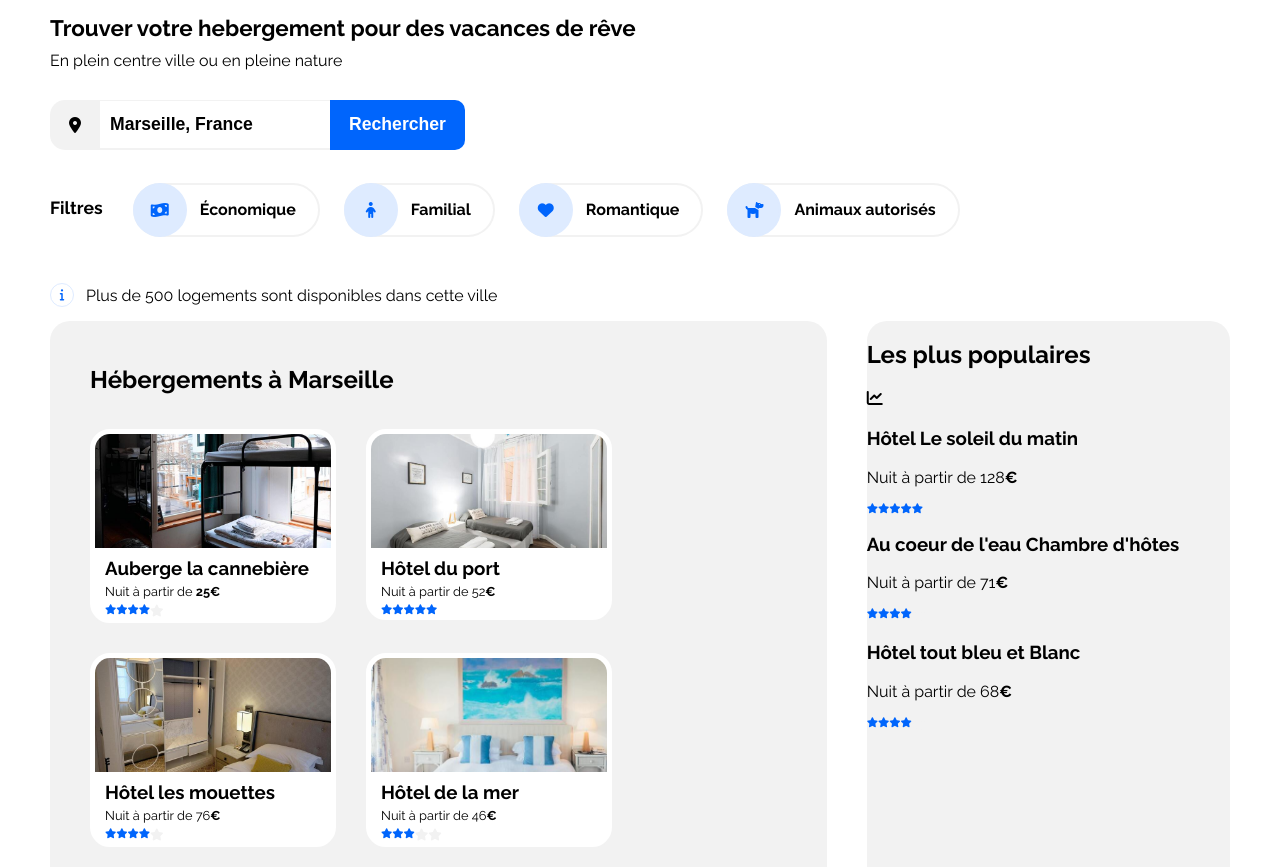
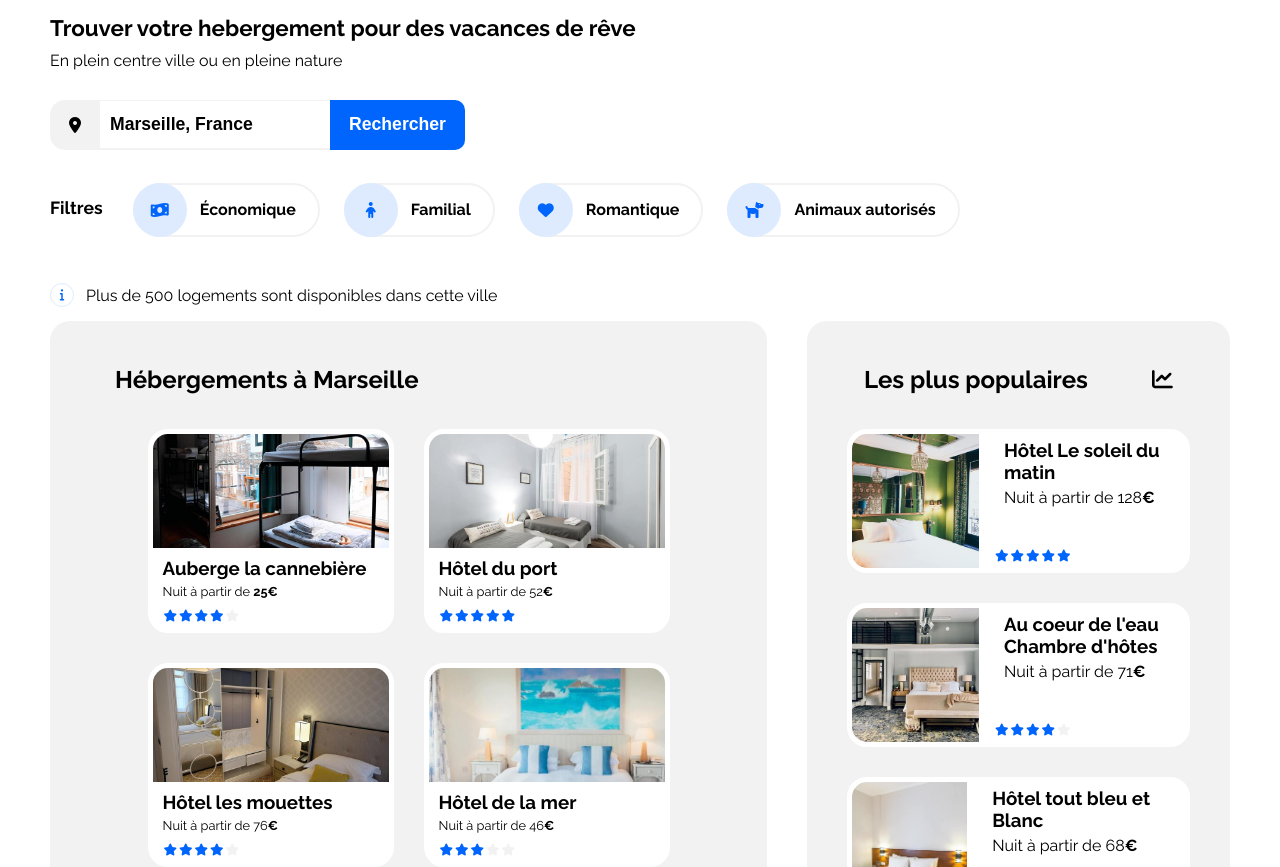
Before and after one commit to PAGESBen/BenjaminPAGES_2_20052021, a plain HTML site: page index.html in a window 1280 px wide. Shown: the part 85-952 px from the top of the page. Drawn offline with Linux system fonts and the light colour scheme.

Commit message:
ajout css aside + correction max-width body

```diff
--- a/index.html
+++ b/index.html
@@ -214,14 +214,23 @@
 
         </section>
 
-        <aside id="best_results">
+        <aside id="best_results_list">
+
+            <div id="best_results-title">
                 <h2>Les plus populaires</h2>
-            <i class="fas fa-chart-line"></i>
+                <span id="best_results-logo"><i class="fas fa-chart-line"></i></span>
+            </div>
 
-            <article class="best_results">
-                <!--inserer une image-->
+            <div id="best_results">
+
+                <a href="">
+                    <article class="best_result">
+                        <img src="./images/hebergements/4_small/emile-guillemot-Bj_rcSC5XfE-unsplash.jpg" alt="Hôtel Le soleil du matin">
+                        <div class="best_result-content">
+                            <div id="best_result-content-text">
                             <h3><span class="property_name">Hôtel Le soleil du matin</span></h3>
                             <p>Nuit à partir de 128<span class="devise">€</span></p>
+                        </div>
                             <div class="property_rank">
                                 <span class="star-on"><i class="fas fa-star"></i></span>
                                 <span class="star-on"><i class="fas fa-star"></i></span>
@@ -230,11 +239,17 @@
                                 <span class="star-on"><i class="fas fa-star"></i></span>
                             </div>
                     </article>
+                </a>
 
-            <article class="best_results">
-                <!--inserer une image-->
+                <a href="">
+                    <article class="best_result">
+                        <img src="./images/hebergements/4_small/aw-creative-VGs8z60yT2c-unsplash.jpg"
+                            alt="Au coeur de l'eau Chambre d'hôtes">
+                        <div class="best_result-content">
+                            <div id="best_result-content-text">
                                 <h3><span class="property_name">Au coeur de l'eau Chambre d'hôtes</span></h3>
                                 <p>Nuit à partir de 71<span class="devise">€</span></p>
+                            </div>
                             <div class="property_rank">
                                 <span class="star-on"><i class="fas fa-star"></i></span>
                                 <span class="star-on"><i class="fas fa-star"></i></span>
@@ -242,12 +257,18 @@
                                 <span class="star-on"><i class="fas fa-star"></i></span>
                                 <span class="star-off"><i class="fas fa-star"></i></span>
                             </div>
+                        </div>
                     </article>
+                </a>
 
-            <article class="best_results">
-                <!--inserer une image-->
+                <a href="">
+                    <article class="best_result">
+                        <img src="./images/hebergements/4_small/febrian-zakaria-sjvU0THccQA-unsplash.jpg" alt="">
+                        <div class="best_result-content">
+                            <div id="best_result-content-text">
                                 <h3><span class="property_name">Hôtel tout bleu et Blanc</span></h3>
                                 <p>Nuit à partir de 68<span class="devise">€</span></p>
+                            </div>
                             <div class="property_rank">
                                 <span class="star-on"><i class="fas fa-star"></i></span>
                                 <span class="star-on"><i class="fas fa-star"></i></span>
@@ -255,7 +276,10 @@
                                 <span class="star-on"><i class="fas fa-star"></i></span>
                                 <span class="star-off"><i class="fas fa-star"></i></span>
                             </div>
+                        </div>
                     </article>
+                </a>
+            </div>
 
         </aside>
     </div>
--- a/styles.css
+++ b/styles.css
@@ -1,6 +1,6 @@
 body{
     font-family: 'Raleway', sans-serif;
-    max-width: 1340px;
+    max-width: 1430px;
     margin: auto;
     padding: 0px 50px;
 }
@@ -220,21 +220,22 @@ nav li:hover{
     padding: 25px;
 }
 
-#best_results{
+#best_results_list{
    flex: 1;
     background-color: #F2F2F2;
     border-radius: 20px;
     margin-left: 20px;
+    padding: 25px;
 }
 
 /*mise en forme results_list*/
 
 #results_list h2{
-    margin-left: 15px;
+    margin-left: 40px;
 }
 
 #extended-list{
-    margin-left: 15px;
+    margin-left: 40px;
     font-size: 1.2em;
     font-weight: bold;
 }
@@ -244,6 +245,7 @@ nav li:hover{
 #results{
     display: flex;
     flex-wrap: wrap;
+    justify-content: center;
 }
 
 .result{
@@ -262,8 +264,7 @@ nav li:hover{
     border-radius: 15px 15px 0px 0px;
 }
 
-
-#results h3, #results p, #results .property_rank{
+.result h3, .result p, .result .property_rank{
     margin: 5px 0px 0px 10px;
 }
 
@@ -283,17 +284,61 @@ nav li:hover{
     display: flex;
 }
 
-.property_rank svg{
-    width: 10px;
-    margin: 1px;
-}
-
 .star-on{
     color: #0065FC;
-    font-size: 10px;
+    font-size: 12px;
+    margin : 5px 1px;
 }
 
 .star-off{
     color: #F2F2F2;
     font-size: 12px;
+    margin : 5px 1px;
 }
+
+/*aside*/
+
+#best_results-title{
+    width: 100%;
+    display: flex;
+    justify-content: space-around;
+    align-items: center;
+}
+
+#best_results-logo{
+    font-size: 1.3em;
+}
+
+#best_results{
+    display: flex;
+    flex-direction: column;
+    align-items: center;
+}
+
+.best_result {
+    background-color: white;
+    width: 333px;
+    height: 134px;
+    border-radius: 20px;
+    border: 5px solid white;
+    box-shadow: 0px 0px 3px #f2f2f2;
+    display: flex;
+    margin: 15px;
+}
+
+.best_result img{
+    object-fit: cover;
+    width: 127px;
+    border-radius: 15px 0px 0px 15px;
+}
+
+.best_result-content{
+    margin-left: 15px;
+    display: flex;
+    flex-direction: column;
+    justify-content: space-between;
+}
+
+.best_result h3, .best_result p, .best_result .best_property_rank{
+    margin: 5px 0px 0px 10px;
+}
```
Lines whose indentation alone changed are shown as unchanged.
